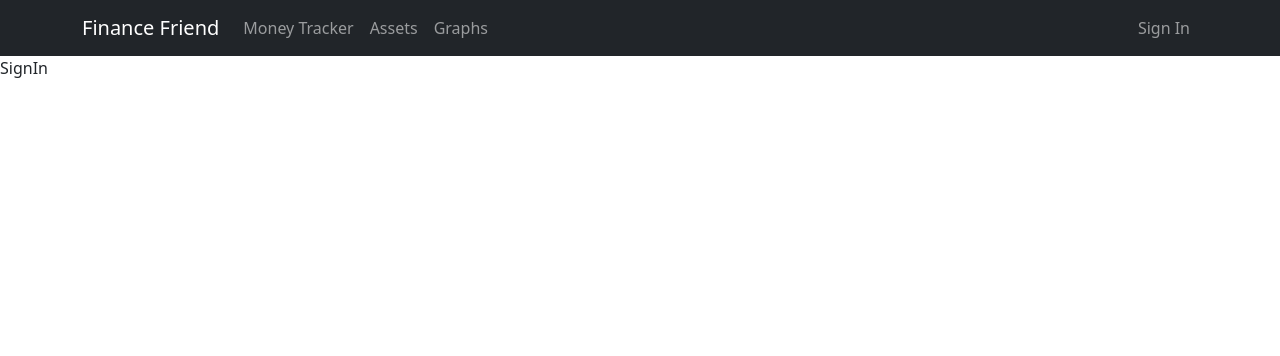
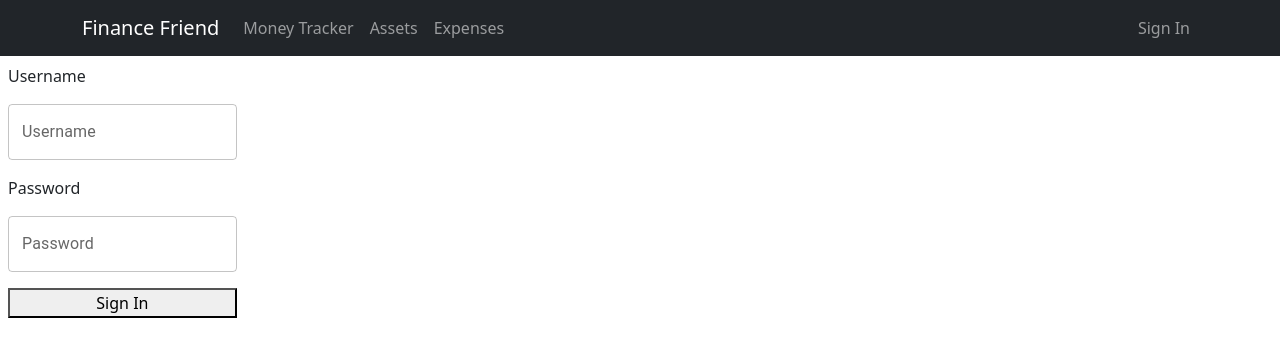
Before and after one commit to Zander618/FinanceFriend, a React (Create React App) app in the folder front/: page /SignIn in a window 1280 px wide. Shown: the top 356 px of the page. Built offline with nearby package versions, Linux system fonts and the light colour scheme.

Commit message:
adding the sign component

```diff
--- a/front/src/App.js
+++ b/front/src/App.js
@@ -4,7 +4,7 @@ import { BrowserRouter as Router, Routes, Route } from "react-router-dom";
 import NavigationBar from "./NavigationBar";
 import MoneyTracker from "./MoneyTracker";
 import Assets from "./Assets";
-import Graphs from "./Graphs";
+import Expenses from "./Expenses";
 import SignIn from "./SignIn";
 
 const App = () => {
@@ -16,7 +16,7 @@ const App = () => {
         <Route path="/Home" element={<Home />} />
         <Route path="/MoneyTracker" element={<MoneyTracker />}/>
         <Route path="/Assets" element={<Assets />}/>
-        <Route path="/Graphs" element={<Graphs />}/>
+        <Route path="/Expenses" element={<Expenses />}/>
         <Route path="/SignIn" element={<SignIn />}/>
       </Routes>
     </Router>
--- /dev/null
+++ b/front/src/Expenses.js
@@ -0,0 +1,9 @@
+import React from 'react'
+
+const Expenses = () => {
+  return (
+    <div>Expenses</div>
+  )
+}
+
+export default Expenses
--- a/front/src/Graphs.js
+++ /dev/null
@@ -1,9 +0,0 @@
-import React from 'react'
-
-const Graphs = () => {
-  return (
-    <div>Graphs</div>
-  )
-}
-
-export default Graphs
--- a/front/src/NavigationBar.js
+++ b/front/src/NavigationBar.js
@@ -15,7 +15,7 @@ const NavigationBar = () => {
           <Nav className="me-auto">
             <Nav.Link component={ Link } to="/MoneyTracker" href="/MoneyTracker">Money Tracker</Nav.Link>
             <Nav.Link component={ Link } to="/Assets" href="/Assets">Assets</Nav.Link>
-            <Nav.Link component={ Link } to="/Graphs" href="/Graphs">Graphs</Nav.Link>
+            <Nav.Link component={ Link } to="/Expenses" href="/Expenses">Expenses</Nav.Link>
           </Nav>
           <Nav>
             <Nav.Link component={ Link } to="/SignIn" href="/SignIn">Sign In</Nav.Link>
--- a/front/src/SignIn.js
+++ b/front/src/SignIn.js
@@ -1,8 +1,24 @@
-import React from 'react'
+import * as React from 'react';
+import Box from '@mui/material/Box';
+import TextField from '@mui/material/TextField';
 
 const SignIn = () => {
   return (
-    <div>SignIn</div>
+    <Box
+    component="form"
+    sx={{
+      '& > :not(style)': { m: 1, width: '25ch' },
+    }}
+    noValidate
+    autoComplete="off"
+  >
+    <p>Username</p>
+    <TextField id="outlined-basic" label="Username" variant="outlined"/>
+    <p>Password</p>
+    <TextField id="outlined-basic" label="Password" variant="outlined"/>
+    <br></br>
+    <button>Sign In</button>
+  </Box>
   )
 }
 
```
